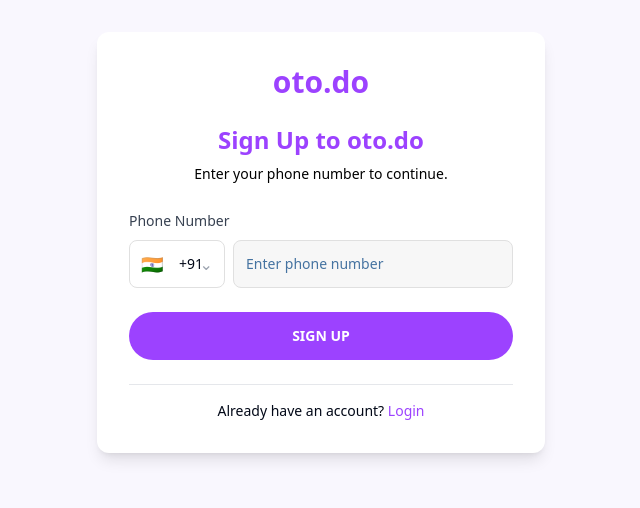
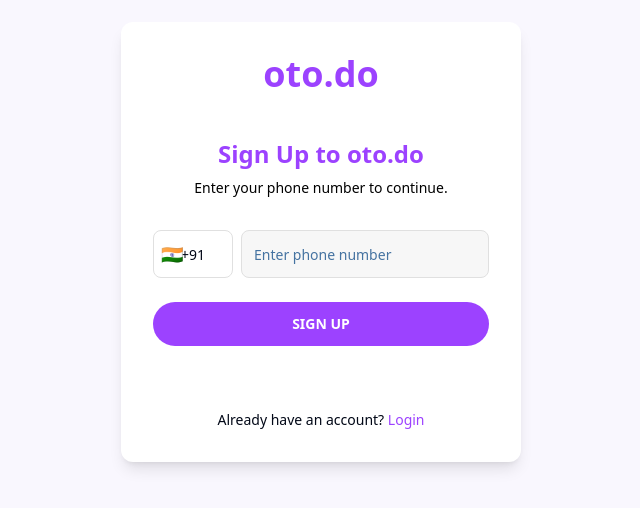
Before and after one commit to pushkarlabh1/oto.-do, a Next.js app: page /signup in a window 1280 px wide. Shown: the part 158-666 px from the top of the page, without its empty margins (319-959 px from the left). Built offline with nearby package versions, Linux system fonts and the light colour scheme.

Commit message:
signup page v(2)
,

Find this element:

  <SignupForm>

with

```diff
--- a/src/components/signup/signup-form.tsx
+++ b/src/components/signup/signup-form.tsx
@@ -3,7 +3,6 @@
 
 import { Button } from "@/components/ui/button";
 import { Input } from "@/components/ui/input";
-import { Label } from "@/components/ui/label";
 import Link from 'next/link';
 import { useState } from "react";
 
@@ -16,15 +15,15 @@
   };
 
   return (
-    <div className="w-full max-w-md p-8 space-y-6 bg-white rounded-xl shadow-lg font-sans">
+    <div className="w-full max-w-[400px] p-8 space-y-6 bg-white rounded-xl shadow-lg font-sans">
 
       {/* Top Logo */}
       <div className="text-center">
-        <h1 className="text-3xl font-bold text-[#9C42FF]">oto.do</h1>
+        <h1 className="text-4xl font-extrabold text-[#9C42FF]">oto.do</h1>
       </div>
 
       {/* Subtitle */}
-      <div className="space-y-2 text-center">
+      <div className="space-y-2 text-center pt-5">
         <h2 className="text-2xl font-bold text-[#9C42FF]">Sign Up to oto.do</h2>
         <p className="text-sm text-black">
           Enter your phone number to continue.
@@ -32,18 +31,16 @@
       </div>
 
       {/* Phone Number Section */}
-      <div className="space-y-2">
-        <Label htmlFor="phone-number" className="text-sm font-medium text-gray-700">Phone Number</Label>
+      <div className="space-y-4 pt-2">
         <div className="flex items-center space-x-2">
           <div className="relative">
             <Input
               type="text"
               value="+91"
               readOnly
-              className="w-24 h-12 pl-10 text-center bg-white border-[#E0E0E0] rounded-lg"
+              className="w-20 h-12 px-6 text-center bg-white border-[#E0E0E0] rounded-lg"
             />
-            <span className="absolute text-lg transform -translate-y-1/2 left-3 top-1/2">🇮🇳</span>
-            <span className="absolute transform -translate-y-1/2 right-3 top-1/2 text-gray-400">⌄</span>
+            <span className="absolute text-lg transform -translate-y-1/2 left-2 top-1/2">🇮🇳</span>
           </div>
           <Input
             id="phone-number"
@@ -59,16 +56,16 @@
       {/* Button */}
       <Button
         onClick={handleSignup}
-        className="w-full h-12 font-bold text-white bg-[#9C42FF] rounded-full hover:bg-[#8B5CF6]"
+        className="w-full h-11 font-semibold text-white bg-[#9C42FF] rounded-full hover:bg-[#8B5CF6]"
       >
         SIGN UP
       </Button>
 
       {/* Footer */}
-      <div className="pt-4 text-center border-t border-gray-200">
+      <div className="pt-10 text-center">
         <p className="text-sm">
           Already have an account?{' '}
-          <Link href="/login" className="font-medium text-[#9C42FF] hover:underline">
+          <Link href="/login" className="font-medium text-[#9C42FF] hover:underline hover:font-bold">
             Login
           </Link>
         </p>
```
